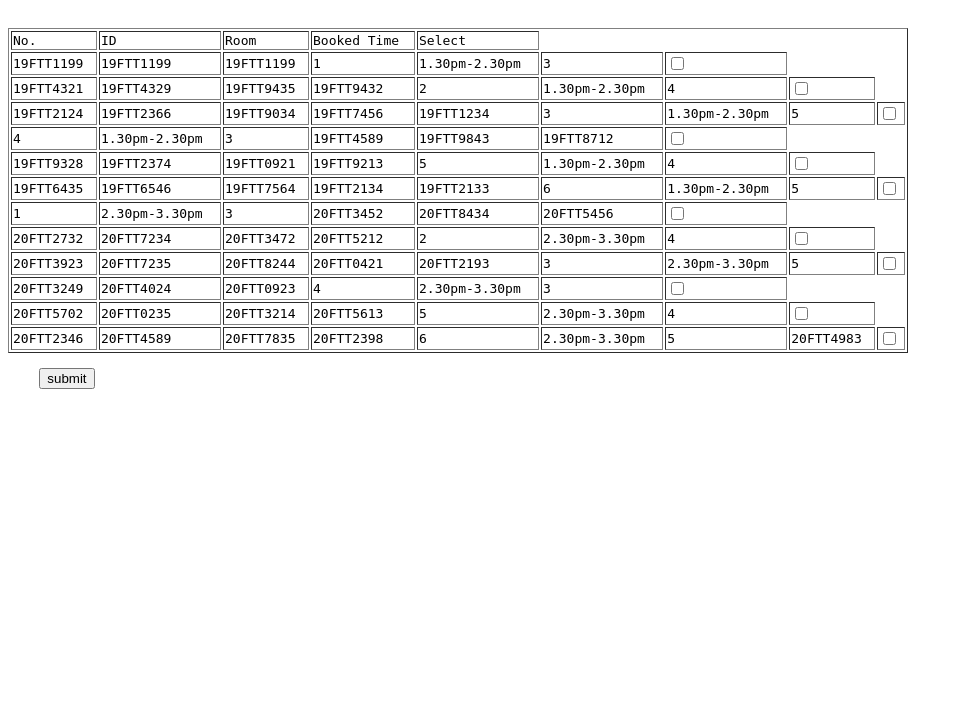
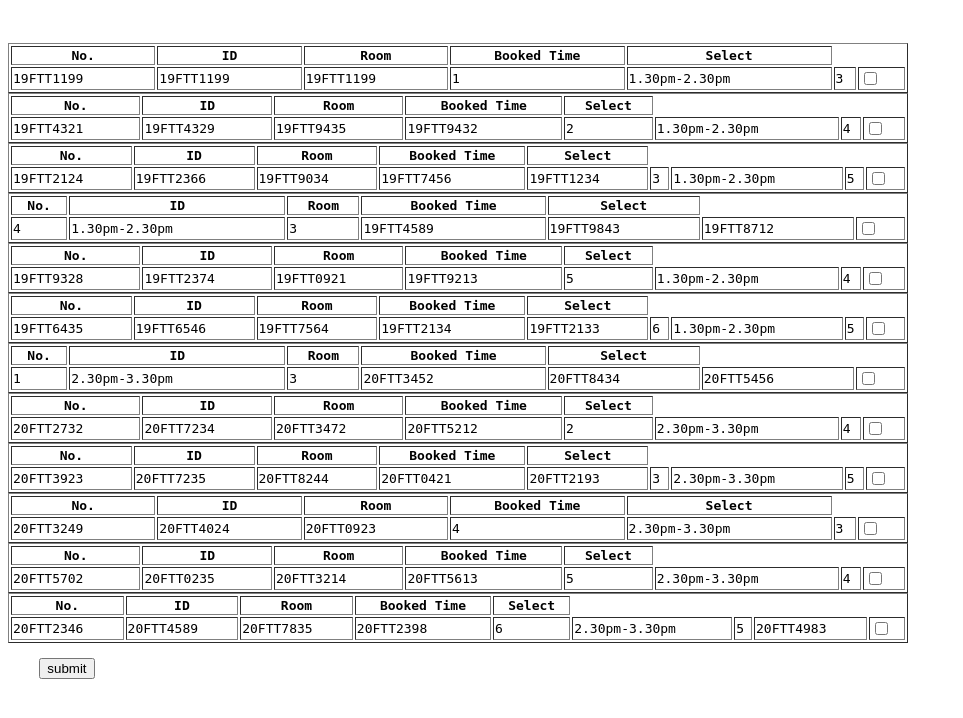
Before and after one commit to 20FTT1464/20FTT1464.github.io, a PHP site: page /checkin.php in a window 1280 px wide. Shown: the top 718 px of the page, without its empty margins (0-963 px from the left). Run offline with PHP 8.4, Linux system fonts and the light colour scheme.

Commit message:
Update checkin.php

```diff
--- a/GP7AWEP/checkin.php
+++ b/GP7AWEP/checkin.php
@@ -150,17 +150,18 @@
 
 
     ?>
-    <table border="1" width="900">
 
-         <tr>
-            <td>No.</td>
-            <td>ID</td>
-            <td>Room</td>
-            <td>Booked Time</td>
-            <td>Select</td>
-        </tr>
     <?php
         for ($i=0; $i < count($Bookers); $i++) {
+            echo '<table border="1" width="900">
+
+            <tr>
+               <th>No.</th>';
+            echo '<th>ID</th>';
+            echo '<th>Room</th>
+               <th>Booked Time</th>
+               <th>Select</th>
+           </tr>';
             echo '<tr>';
             foreach($Bookers[$i] as $bnum => $value) {
                 echo "<td>$value</td>";
```
